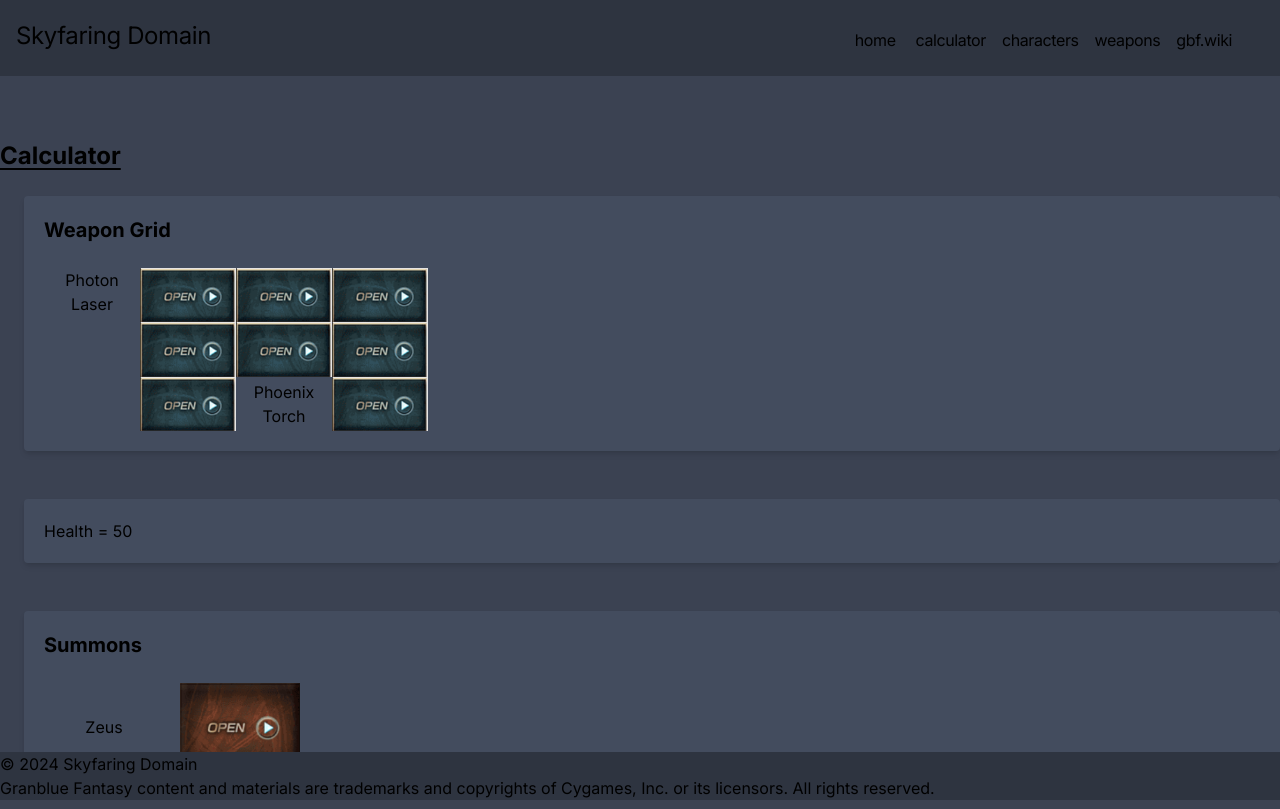
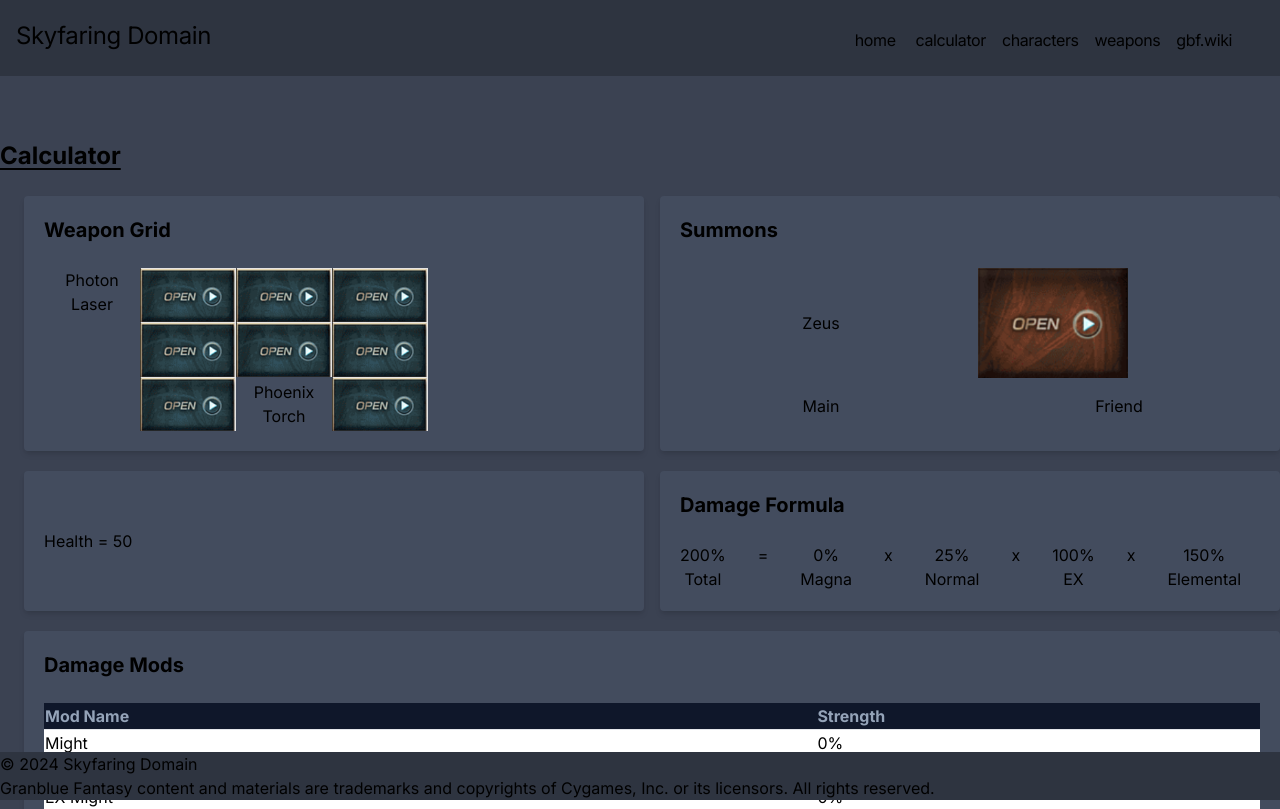
Before and after one commit to miiwo/granblue_front, a Next.js app: page /calc in a window 1280 px wide. Shown: the top 809 px of the page. Built offline with nearby package versions, Linux system fonts and the light colour scheme.

Commit message:
Adjust styling on calc page

```diff
--- a/src/app/calc/page.tsx
+++ b/src/app/calc/page.tsx
@@ -20,27 +20,27 @@ export default function CalculatorPage({ searchParams }: SearchParamProps) {
         <div>
             <GBFWeaponGridContextProvider>
             <h1 className="font-bold text-2xl underline underline-offset-4">Calculator</h1>
-                <div className="pl-6">
-                    <div className="mt-6 mb-12 bg-nordtwo rounded shadow-md px-5 py-5">
+                <div className="pl-6 grid grid-cols-2 gap-x-4">
+                    <div className="col-span-2 md:col-span-1 mt-6 mb-5 bg-nordtwo rounded shadow-md px-5 py-5">
                         <h2 className="font-bold text-xl mb-6">Weapon Grid</h2>
                         <WeaponGrid />
                     </div>
 
-                    <div className="my-12 bg-nordtwo rounded shadow-md px-5 py-5">
-                        <GBFSlider initialVal={50} />
-                    </div>
-
-                    <div className="my-12 bg-nordtwo rounded shadow-md px-5 py-5">
+                    <div className="col-span-2 md:col-span-1 mt-6 mb-5 bg-nordtwo rounded shadow-md px-5 py-5">
                         <h2 className="font-bold text-xl mb-6">Summons</h2>
                         <SummonGrid />
                     </div>
 
-                    <div className="my-12 bg-nordtwo rounded shadow-md px-5 py-5">
+                    <div className="content-center col-span-2 md:col-span-1 bg-nordtwo rounded shadow-md px-5 py-5">
+                        <GBFSlider initialVal={50} />
+                    </div>
+
+                    <div className="col-span-2 md:col-span-1 bg-nordtwo rounded shadow-md px-5 py-5">
                         <h2 className="font-bold text-xl mb-6">Damage Formula</h2>
                         <DMGFormula />
                     </div>
 
-                    <div className="bg-nordtwo rounded shadow-md px-5 py-5">
+                    <div className="col-span-2 bg-nordtwo rounded shadow-md mt-5 px-5 py-5">
                         <h2 className="font-bold text-xl mb-6">Damage Mods</h2>
                         <ActiveModTable />
                     </div>
--- a/src/app/components/calc/gbf-active-mods.tsx
+++ b/src/app/components/calc/gbf-active-mods.tsx
@@ -5,7 +5,7 @@ export function ActiveModTable() {
     const {utilityMods} = useContext(GBFWeaponGridContext)
 
     return (
-        <table className="border-collapse table-auto w-3/4 text-left">
+        <table className="border-collapse table-auto w-full text-left">
             <thead className="bg-slate-900 dark:border-slate-600 text-slate-400 dark:text-slate-400">
                 <tr>
                     <th className="border-b">Mod Name</th>
--- a/src/app/components/calc/gbf-dmg-formula.tsx
+++ b/src/app/components/calc/gbf-dmg-formula.tsx
@@ -6,10 +6,10 @@ export function DMGFormula() {
     const {dmgFormulaMods} = useContext(GBFWeaponGridContext)
 
     return (
-        <div className="flex flex-row gap-12 text-center">
+        <div className="flex flex-row gap-8 text-center">
             {Object.entries(dmgFormulaMods as DMGFormulaPiece).map(([key, value]) => {
                 return (
-                    <div key={key} className="flex flex-row gap-12">
+                    <div key={key} className="flex flex-row gap-8">
                         <div>
                             <div>{value?.num ?? 0}%</div>
                             {key}
--- a/src/app/components/calc/gbf-grids.tsx
+++ b/src/app/components/calc/gbf-grids.tsx
@@ -27,9 +27,11 @@ export function WeaponGrid() {
 export function SummonGrid() {
     const { summonGrid } = useContext(GBFWeaponGridContext)
     return (
-        <div className="grid grid-cols-2  gap-4 w-64">
+        <div className="grid grid-cols-2 gap-4">
             <SummonTile basepath="/calc" link={"sumOne"} summon={summonGrid.sumOne} />
             <SummonTile basepath="/calc" link={"sumTwo"} summon={summonGrid.sumTwo} />
+            <span className="text-center">Main</span>
+            <span className="text-center">Friend</span>
         </div>
     )
 }
```
